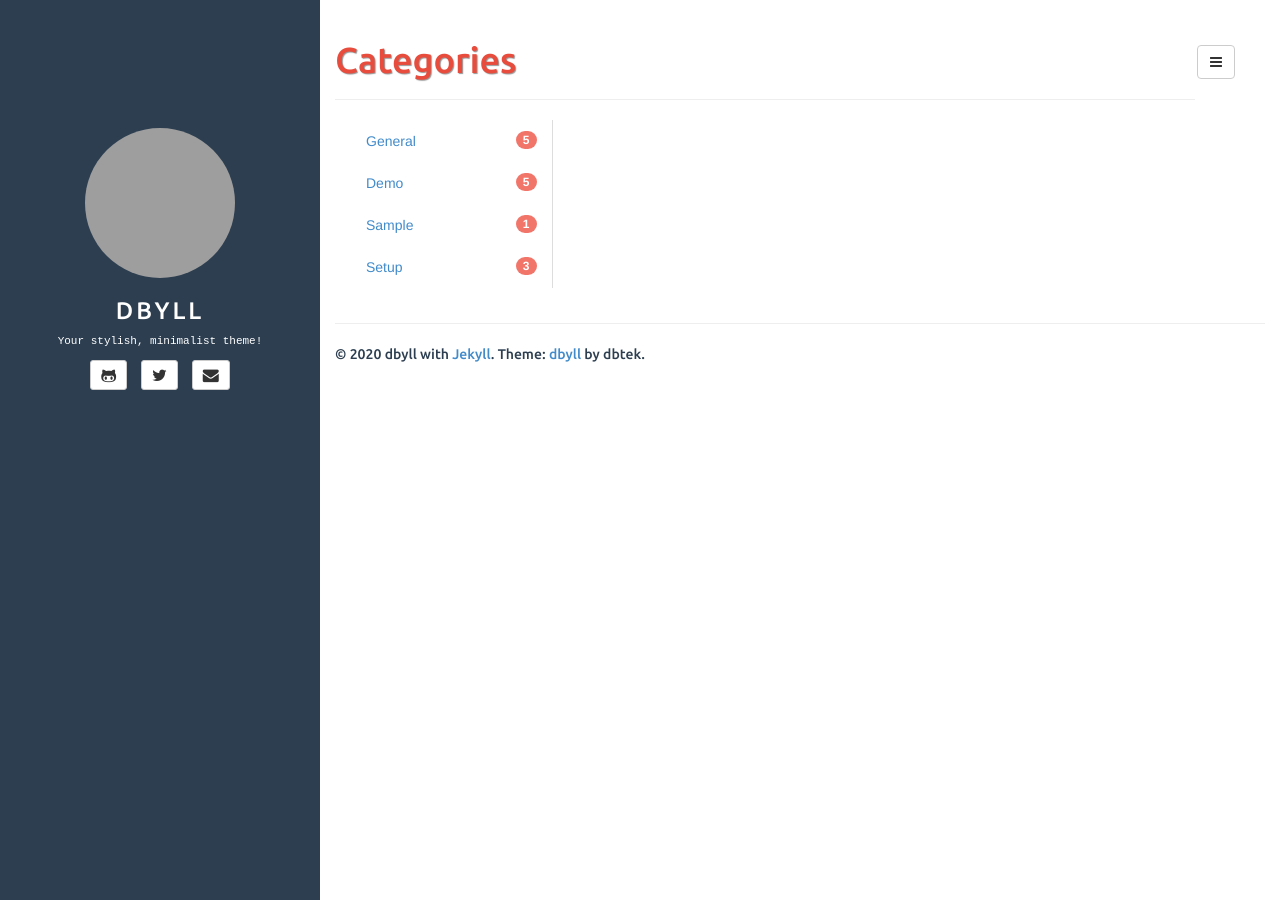
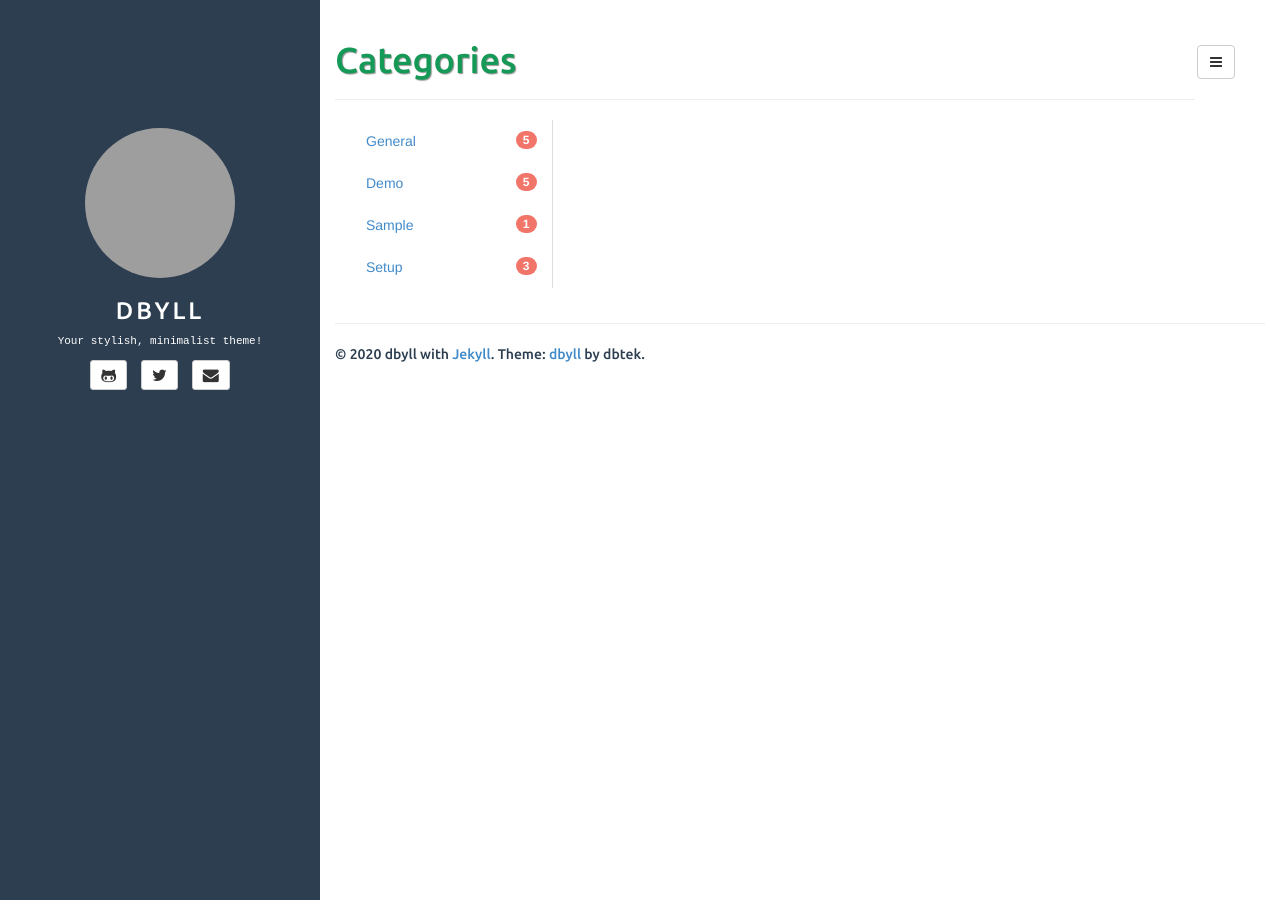
Before and after one commit to 97lynk/97lynk.github.io, a Jekyll site: the page built from categories.html, in a window 1280 px wide. Built offline with Jekyll 4.4.1, drawn with Linux system fonts in a browser that asks for light colours; grey boxes are pictures that could not be loaded.

Commit message:
Update style.css

```diff
--- a/assets/css/style.css
+++ b/assets/css/style.css
@@ -66,7 +66,7 @@ article .share .twitter:hover {
 	color: #CC2127;
 }
 #contact-list li:hover .fa-rss {
-	color: #e74c3c;
+	color: #159957;
 }
 article .share .facebook:hover {
 	color: #43609C;
@@ -82,7 +82,7 @@ article .share .gplus:hover {
 }
 
 .page-header {
-	color: #e74c3c;
+	color: #159957;
 	text-shadow: 1px 1px 1px rgba(150, 150, 150, 1);
 }
 
@@ -136,7 +136,7 @@ article.home h1 a:hover,
 article.home h2 a:hover,
 article.home h3 a:hover,
 article.home h4 a:hover {
-	color: #e74c3c;
+	color: #159957;
 }
 
 .author .author-image {
```
